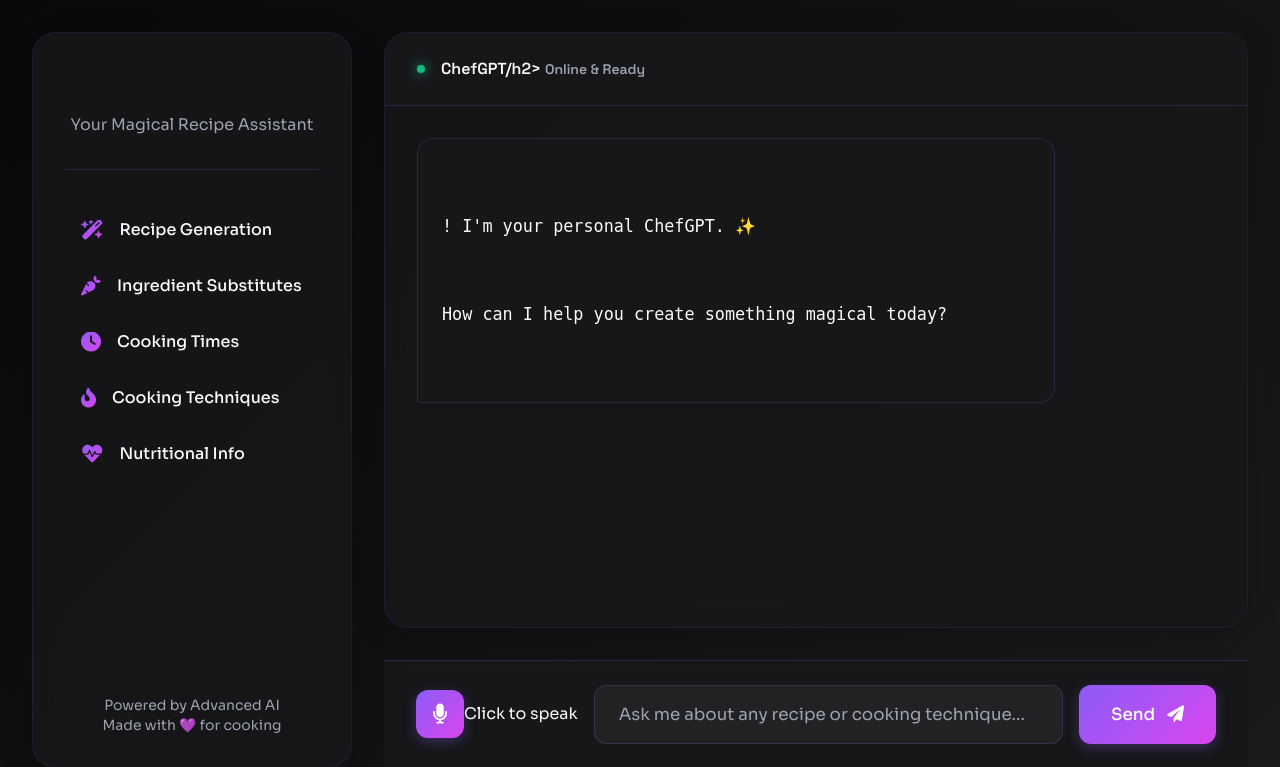
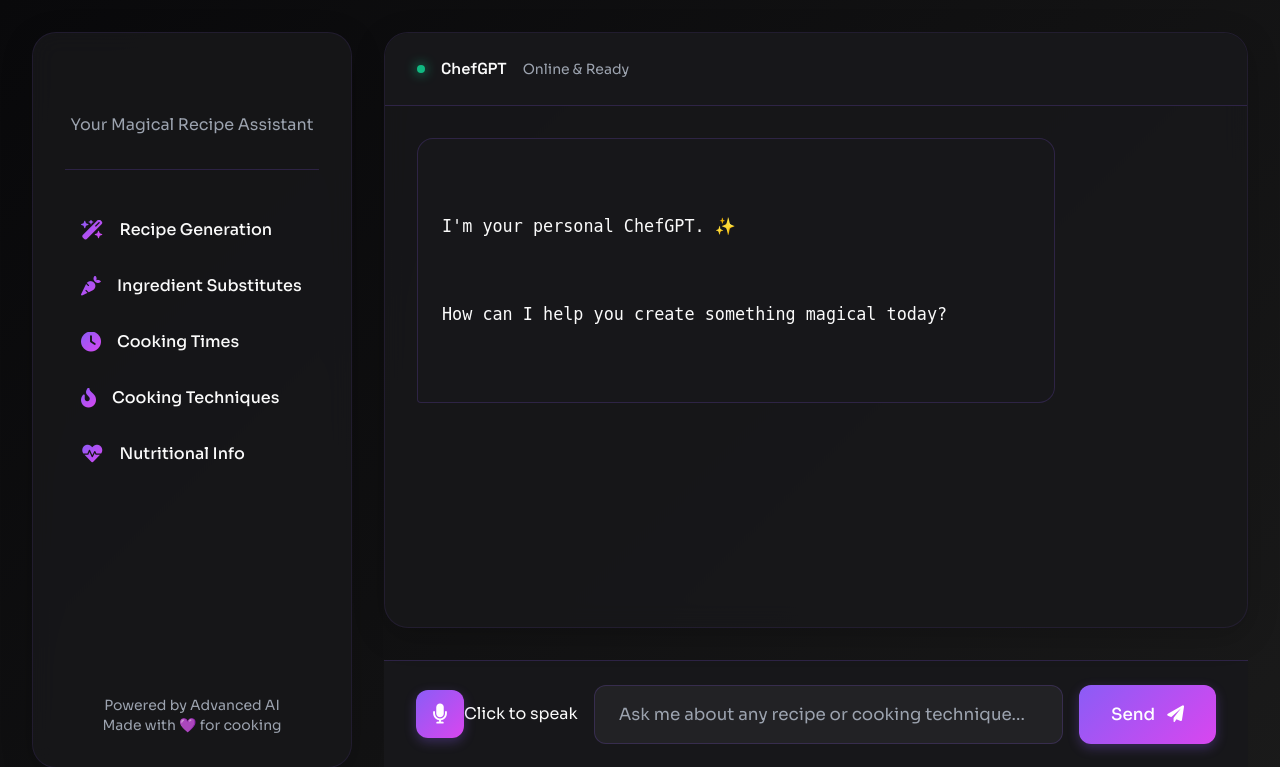
Before and after one commit to Co-Web-Smith/chef, a Flask app: template templates/index.html in a window 1280 px wide. Shown: the top 767 px of the page. Run offline with Flask 2, Linux system fonts and the light colour scheme; the template is opened without the code that fills it, so the values that code supplies are empty.

Commit message:
first commit

```diff
--- a/app.py
+++ b/app.py
@@ -54,7 +54,7 @@
 @app.route('/')
 def home():
     greeting = get_time_based_greeting()
-    return render_template('index.html', greeting=greeting)
+    return render_tempate('index.html', greeting=greeting)
 
 @app.route('/chat', methods=['POST'])
 def chat():
--- a/templates/index.html
+++ b/templates/index.html
@@ -621,14 +621,14 @@
             <div class="chat-container">
                 <div class="chat-header">
                     <div class="status"></div>
-                    <h2 class="font-semibold">ChefGPT/h2>
+                    <h2 class="font-semibold">ChefGPT </h2>
                     <span class="text-sm text-gray-400">Online & Ready</span>
                     </div>
 
                 <div class="chat-messages" id="chatBox">
                     <div class="message bot-message">
                         <div class="message-content">
-                            <p>{{ greeting }}! I'm your personal ChefGPT. ✨</p>
+                            <p>I'm your personal ChefGPT. ✨</p>
                             <p class="mt-2">How can I help you create something magical today?</p>
                     </div>
                     </div>
```
